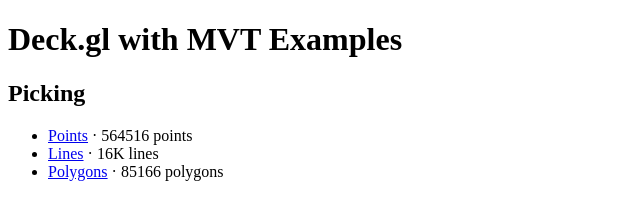
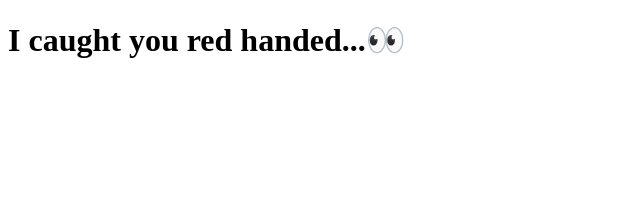
Before and after one commit to jesusbotella/deck-examples, a plain HTML site: page index.html in a window 1280 px wide. Shown: the whole page, without its empty margins (0-640 px from the left). Drawn offline with Linux system fonts and the light colour scheme.

Commit message:
Modify index.html

```diff
--- a/index.html
+++ b/index.html
@@ -6,12 +6,6 @@
   <meta http-equiv="X-UA-Compatible" content="ie=edge">
 </head>
 <body>
-  <h1>Deck.gl with MVT Examples</h1>
-  <h2>Picking</h2>
-  <ul>
-    <li><a href="/examples/picking/points.html">Points</a> · 564516 points</li>
-    <li><a href="/examples/picking/lines.html">Lines</a> · 16K lines</li>
-    <li><a href="/examples/picking/polygons.html">Polygons</a> · 85166 polygons</li>
-  </ul>
+  <h1>I caught you red handed...👀</h1>
 </body>
 </html>
```
